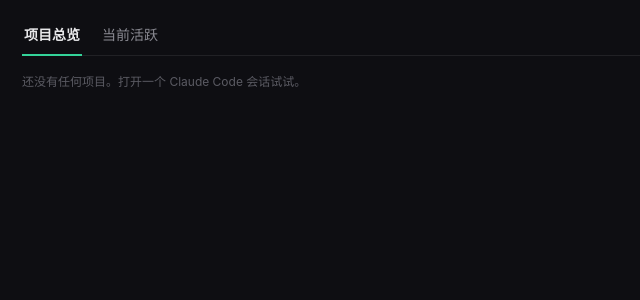
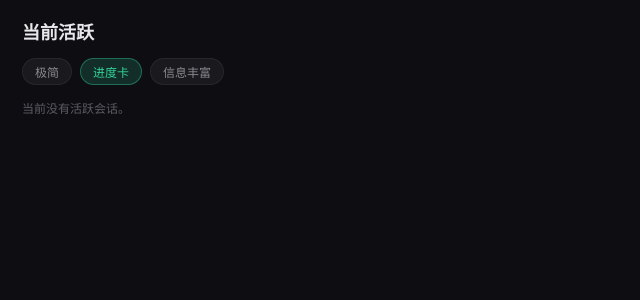
Before and after one commit to larrygogo/meowo, a React (Vite) app in the folder app/: page / in a window 1280 px wide. Shown: the top 300 px of the page, without its empty margins (0-640 px from the left). Built offline with nearby package versions, Linux system fonts and the light colour scheme.

Commit message:
feat(app): 精简为当前活跃单视图 + 卡片密度切换（极简/进度卡/信息丰富）

```diff
--- a/app/src/App.tsx
+++ b/app/src/App.tsx
@@ -1,76 +1,30 @@
 import { useCallback, useEffect, useState } from "react";
 import { listen } from "@tauri-apps/api/event";
-import {
-  getOverview,
-  getProjectTasks,
-  getLiveSessions,
-  ProjectOverview,
-  TaskCard,
-  LiveSession,
-} from "./api";
-import { Overview } from "./views/Overview";
-import { ProjectBoard } from "./views/ProjectBoard";
+import { getLiveSessions, LiveSession } from "./api";
 import { LiveView } from "./views/LiveView";
 
-type View =
-  | { kind: "overview" }
-  | { kind: "live" }
-  | { kind: "board"; projectId: number; name: string };
+export function App() {
+  const [live, setLive] = useState<LiveSession[]>([]);
 
-export function App() {
-  const [view, setView] = useState<View>({ kind: "overview" });
-  const [overview, setOverview] = useState<ProjectOverview[]>([]);
-  const [live, setLive] = useState<LiveSession[]>([]);
-  const [cards, setCards] = useState<TaskCard[]>([]);
-
-  const refresh = useCallback(async (v: View) => {
-    if (v.kind === "overview") setOverview(await getOverview());
-    else if (v.kind === "live") setLive(await getLiveSessions());
-    else setCards(await getProjectTasks(v.projectId));
+  const refresh = useCallback(async () => {
+    setLive(await getLiveSessions());
   }, []);
 
   useEffect(() => {
-    refresh(view);
-  }, [view, refresh]);
+    refresh();
+  }, [refresh]);
 
   useEffect(() => {
-    const un = listen("board-changed", () => refresh(view));
+    const un = listen("board-changed", () => refresh());
     return () => {
       un.then((f) => f());
     };
-  }, [view, refresh]);
-
-  const tab = (kind: "overview" | "live", label: string) => (
-    <span
-      className={"tab " + (view.kind === kind ? "tab-active" : "")}
-      onClick={() => setView({ kind })}
-    >
-      {label}
-    </span>
-  );
+  }, [refresh]);
 
   return (
     <div className="app">
-      <div className="nav">
-        {tab("overview", "项目总览")}
-        {tab("live", "当前活跃")}
-      </div>
-      {view.kind === "overview" && (
-        <Overview
-          data={overview}
-          onOpen={(projectId, name) => setView({ kind: "board", projectId, name })}
-        />
-      )}
-      {view.kind === "live" && <LiveView data={live} />}
-      {view.kind === "board" && (
-        <>
-          <span className="back" onClick={() => setView({ kind: "overview" })}>
-            ← 返回总览
-          </span>
-          <div className="h1">{view.name}</div>
-          <ProjectBoard cards={cards} />
-        </>
-      )}
+      <div className="h1">当前活跃</div>
+      <LiveView data={live} />
     </div>
   );
 }
--- a/app/src/api.ts
+++ b/app/src/api.ts
@@ -70,6 +70,7 @@ export type LiveSession = {
   column: "todo" | "doing" | "done";
   todo_done: number;
   todo_total: number;
+  todos: Todo[];
 };
 
 export function getLiveSessions(): Promise<LiveSession[]> {
--- a/app/src/styles.css
+++ b/app/src/styles.css
@@ -55,3 +55,17 @@ body {
 .dot-run { background: #34d399; box-shadow: 0 0 8px #34d399; }
 .dot-wait { background: #fbbf24; }
 .dot-stale { background: #5b5b63; }
+
+.density { display: flex; gap: 8px; margin-bottom: 14px; }
+.chip {
+  cursor: pointer; font-size: 12px; padding: 4px 12px; border-radius: 999px;
+  background: rgba(255,255,255,0.05); color: #8a8a92; border: 1px solid rgba(255,255,255,0.06);
+}
+.chip:hover { color: #e8e8ea; }
+.chip-active { background: rgba(52,211,153,0.16); color: #34d399; border-color: rgba(52,211,153,0.4); }
+
+.checklist { margin-top: 9px; display: flex; flex-direction: column; gap: 3px; }
+.chk { font-size: 11.5px; color: #b9b9c0; display: flex; gap: 6px; align-items: baseline; }
+.chk-box { color: #8a8a92; flex: none; }
+.chk-done { color: #6b6b73; text-decoration: line-through; }
+.chk-done .chk-box { color: #34d399; }
--- a/app/src/views/LiveView.tsx
+++ b/app/src/views/LiveView.tsx
@@ -1,4 +1,8 @@
+import { useState } from "react";
 import { LiveSession } from "../api";
+
+type Density = "minimal" | "progress" | "rich";
+const KEY = "cc-kanban-density";
 
 const STATUS: Record<string, { cls: string; label: string }> = {
   running: { cls: "dot-run", label: "运行中" },
@@ -6,36 +10,83 @@ const STATUS: Record<string, { cls: string; label: string }> = {
   stale: { cls: "dot-stale", label: "可能已结束" },
 };
 
+const DENSITIES: { key: Density; label: string }[] = [
+  { key: "minimal", label: "极简" },
+  { key: "progress", label: "进度卡" },
+  { key: "rich", label: "信息丰富" },
+];
+
 export function LiveView({ data }: { data: LiveSession[] }) {
-  if (data.length === 0) {
-    return <div className="empty">当前没有活跃会话。</div>;
+  const [density, setDensity] = useState<Density>(
+    () => (localStorage.getItem(KEY) as Density) || "progress",
+  );
+  const pick = (d: Density) => {
+    setDensity(d);
+    localStorage.setItem(KEY, d);
+  };
+
+  return (
+    <>
+      <div className="density">
+        {DENSITIES.map((d) => (
+          <span
+            key={d.key}
+            className={"chip " + (density === d.key ? "chip-active" : "")}
+            onClick={() => pick(d.key)}
+          >
+            {d.label}
+          </span>
+        ))}
+      </div>
+      {data.length === 0 ? (
+        <div className="empty">当前没有活跃会话。</div>
+      ) : (
+        <div className="live-grid">
+          {data.map((l) => (
+            <Card key={l.session.id} l={l} density={density} />
+          ))}
+        </div>
+      )}
+    </>
+  );
 }
-  return (
-    <div className="live-grid">
-      {data.map((l) => {
+
+function Card({ l, density }: { l: LiveSession; density: Density }) {
   const st = STATUS[l.session.status] ?? { cls: "dot-idle", label: l.session.status };
   const unnamed = !l.task_title || l.task_title === "(未命名会话)";
   const percent = l.todo_total === 0 ? 0 : Math.round((l.todo_done / l.todo_total) * 100);
+  const showBar = density !== "minimal" && l.todo_total > 0;
+  const showRich = density === "rich";
+  const box = (s: string) => (s === "completed" ? "✔" : s === "in_progress" ? "▸" : "☐");
   return (
-          <div className="live-card" key={l.session.id}>
+    <div className="live-card">
       <div className="live-head">
         <span className={"dot " + st.cls} />
         <span className="live-proj">{l.project_name}</span>
         <span className="live-status">{st.label}</span>
       </div>
       <div className="live-title">{unnamed ? "等待首次输入…" : l.task_title}</div>
-            {l.current_activity && <div className="task-act">{l.current_activity}</div>}
-            {l.todo_total > 0 && (
+      {showRich && l.current_activity && <div className="task-act">{l.current_activity}</div>}
+      {showBar && (
         <>
-                <div className="bar"><i style={{ width: `${percent}%` }} /></div>
+          <div className="bar">
+            <i style={{ width: `${percent}%` }} />
+          </div>
           <div className="task-act">
             {l.todo_done}/{l.todo_total} · {percent}%
           </div>
         </>
       )}
+      {showRich && l.todos.length > 0 && (
+        <div className="checklist">
+          {l.todos.map((t) => (
+            <div className={"chk " + (t.status === "completed" ? "chk-done" : "")} key={t.id}>
+              <span className="chk-box">{box(t.status)}</span>
+              {t.content}
             </div>
-        );
-      })}
+          ))}
+        </div>
+      )}
     </div>
   );
 }
```
Lines whose indentation alone changed are shown as unchanged.
